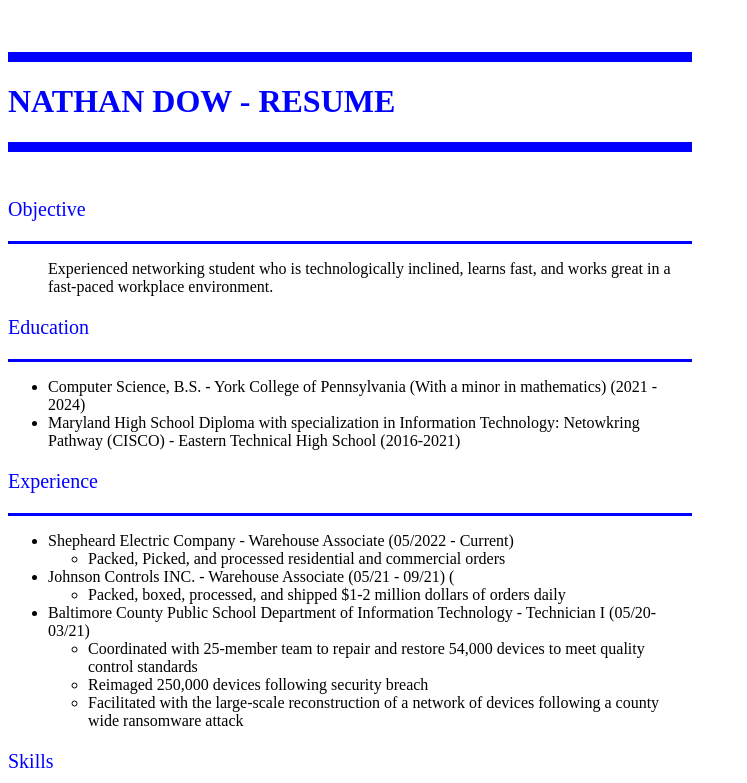
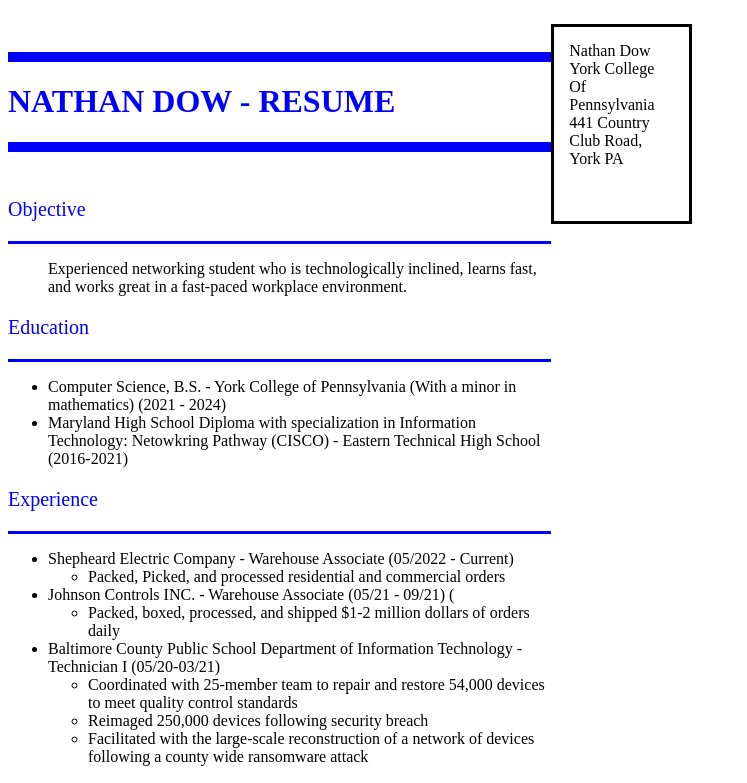
Before and after one commit to ndow1021/Resume-Website-thing, a plain HTML site: page index.html in a window 1280 px wide. Shown: the top 783 px of the page, without its empty margins (0-747 px from the left). Drawn offline with Linux system fonts and the light colour scheme.

Commit message:
Just a save

```diff
--- a/index.html
+++ b/index.html
@@ -1,7 +1,7 @@
 
 <link rel="stylesheet" href="style.css">
-
-<div class="subheadding">
+<div class="wrapper">
+<div class="subheadding" class="main">
   <br><br>
   <hr class="hr1" />
   <h1>NATHAN DOW - RESUME</h1>
@@ -64,7 +64,7 @@
       <li>CLI, LAN, VLAN, RIP, Static Routing, Ethernet, SSH, Telnet, ARP, MAC Addressing Filtering, DHCP, and Network Security</li>
     </ul>
   </ul>
-    <p>Programming Languages</p>
+    <p class="head">Programming Languages</p>
   <hr />
     <ul>
       <li>HTML/CSS</li>
@@ -98,5 +98,9 @@
 <div class="right">
 
 
-  <p class="box">Nathan Dow <br>York College Of Pennsylvania <br> 441 Country Club Road, York PA</p>
+
 </div>
+
+
+<p class="sidebar">Nathan Dow <br>York College Of Pennsylvania <br> 441 Country Club Road, York PA</p>
+</div>
--- a/style.css
+++ b/style.css
@@ -135,3 +135,33 @@
   color: #001eff;
   text-decoration: none;
 }
+
+
+.wrapper {
+  display: flex;
+  justify-content: space-between;
+}
+
+.main,
+.sidebar {
+  border: 3px solid black;
+  padding: 15px;
+  background-color: #fff;
+}
+
+.main {
+  width: 60%;
+  height: 150vh;
+}
+
+.sidebar {
+  width: 25%;
+  height: 25vh;
+  float:right
+}
+
+
+.image{
+  width: 25%;
+  height: 25%;
+}
```
Also changed, not shown: biosketch.html (+12 -2 lines), dogs.jpg (added), 2 other files.
